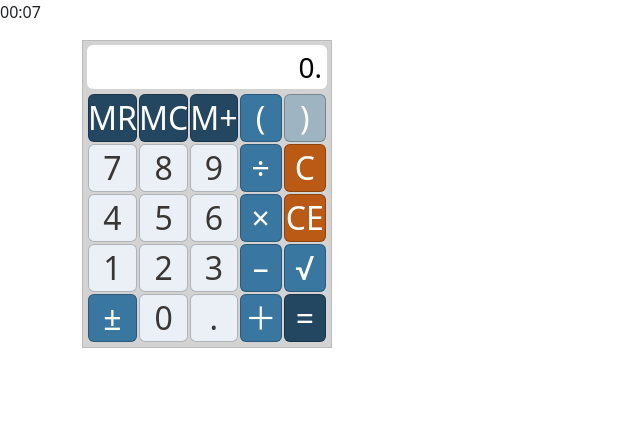
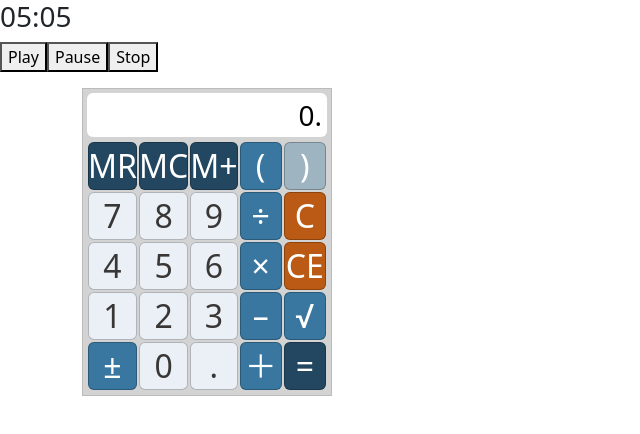
Before and after one commit to tylersernett/grecalc, a React (Create React App) app: page / in a window 1280 px wide. Shown: the top 434 px of the page, without its empty margins (0-640 px from the left). Built offline with nearby package versions, Linux system fonts and the light colour scheme.

Commit message:
Simplified timer approach - working timer w buttons

```diff
--- a/src/timer.js
+++ b/src/timer.js
@@ -1,85 +1,80 @@
 import React from 'react';
 import { useEffect, useState } from 'react';
 
-const useCountdown = (targetDate) => {
-    const countDownDate = new Date(targetDate).getTime();
+function Timer() {
 
-    const [countDown, setCountDown] = useState(
-        countDownDate - new Date().getTime()
-    );
+    let defaultTime = 305;
+    const [seconds, setSeconds] = useState(defaultTime);
+    const [run, setRun] = useState(false);
+    const [display, setDisplay] = useState({
+        minutes: Math.floor(seconds/60),
+        seconds: seconds % 60,
+    })
+
+    const startTimer = () => {
+        setRun(true);
+    };
+    const pauseTimer = () => {
+        setRun(false);
+    };
+    const stopTimer = () => {
+        setRun(false);
+        setSeconds(defaultTime);
+    };
 
     useEffect(() => {
-        const interval = setInterval(() => {
-            setCountDown(countDownDate - new Date().getTime());
-        }, 1000);
+        let interval;
+        if (run === true) {
+            interval = setInterval(() => {
+                setSeconds((seconds) => seconds - 1);
+            }, 1000);
+        }
 
         return () => clearInterval(interval);
-    }, [countDownDate]);
+    }, [run]);
 
-    return getReturnValues(countDown);
-};
+    useEffect(() => {
+        getReturnValues(seconds);
+        console.log(seconds, display.minutes, display.seconds);
+    }, [seconds])
 
-const getReturnValues = (countDown) => {
-    // calculate time left
-    const minutes = Math.floor((countDown % (1000 * 60 * 60)) / (1000 * 60));
-    const seconds = Math.floor((countDown % (1000 * 60)) / 1000);
+    const getReturnValues = (seconds) => {
+        // calculate time left
+        // const minutes = Math.floor((countDown % (1000 * 60 * 60)) / (1000 * 60));
+        // const seconds = Math.floor((countDown % (1000 * 60)) / 1000);
+        const addZeroIfUnderTen = (time) => {
+            if (time < 10) {
+                return "0"+time.toString();
+            }
+            return time;
+        }
+        let displayMinutes = Math.floor(seconds/60);
+        let displaySeconds = seconds % 60;
+        displayMinutes = addZeroIfUnderTen(displayMinutes);
+        displaySeconds = addZeroIfUnderTen(displaySeconds);
 
-    return [minutes, seconds];
-};
+        setDisplay({
+            minutes: displayMinutes,
+            seconds: displaySeconds
+        })
+    };
 
-/////////////////////////////////////////////
-
-const DateTimeDisplay = ({ value, isDanger }) => {
     return (
-        <span className={isDanger ? 'countdown danger' : 'countdown'}>
-            <span>{value}</span>
-        </span>
-    );
-};
-
-const ShowCounter = ({ minutes, seconds }) => {
-    return (
-        <div className="show-counter">
-            <DateTimeDisplay value={minutes} type={'Mins'} isDanger={false} />:
-            <DateTimeDisplay value={seconds} type={'Seconds'} isDanger={false} />
+        <div className="wrapper">
+            <h3>{seconds < 0 ? "Time expired": display.minutes+":"+display.seconds}</h3>
+            <div>
+                <button onClick={startTimer}>
+                    Play
+                </button>
+                <button onClick={pauseTimer}>
+                    Pause
+                </button>
+                <button onClick={stopTimer}>
+                    Stop
+                </button>
+            </div>
         </div>
     );
 };
 
-const ExpiredNotice = () => {
-    return (
-        <div className="expired-notice">
-            <span>Time Expired</span>
-        </div>
-    );
-};
-
-const CountdownTimer = ({ targetDate }) => {
-    const [minutes, seconds] = useCountdown(targetDate);
-
-    if (minutes + seconds <= 0) {
-        return <ExpiredNotice />;
-    } else {
-        return (
-            <ShowCounter
-                minutes={minutes >= 10 ? minutes : "0"+minutes}
-                seconds={seconds >= 10 ? seconds : "0"+seconds}
-            />
-        );
-    }
-};
-
-function Timer() {
-    const THIRTY_FIVE_MINS_IN_MS = 1 * 1 * 35 * 60 * 1000/35/5;
-    const NOW_IN_MS = new Date().getTime();
-
-    const dateTimeAtTarget = NOW_IN_MS + THIRTY_FIVE_MINS_IN_MS;
-
-    return (
-        <div>
-            <CountdownTimer targetDate={dateTimeAtTarget} />
-        </div>
-    );
-}
-
 export default Timer;
```
